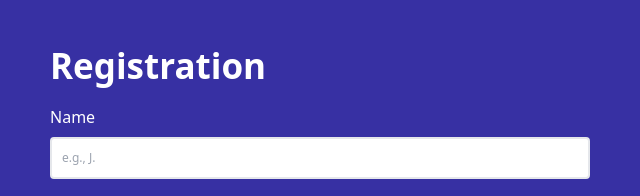
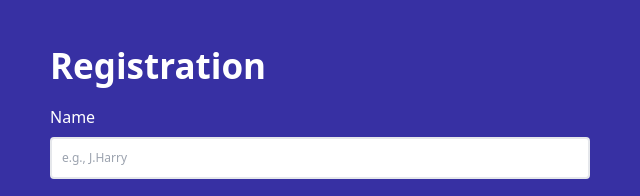
Before and after one commit to suranga97/Stay-At-Home, a website: page index.html in a window 1280 px wide. Shown: the part 4500-4696 px from the top of the page, 590-1230 px from the left. Drawn offline with nearby package versions, Linux system fonts and the light colour scheme.

Commit message:
index.html

```diff
--- a/index.html
+++ b/index.html
@@ -247,7 +247,7 @@
         <form id="form" action="/" class="flex flex-col ">
                 <div class="flex flex-col w-full pt-3 pb-2 ">
                     <label class="pb-2 text-[16px] text-white" for="FullName">Name</label>
-                    <input class="border-solid border-2 rounded-[4px] text-[12px] p-[10px]" required type="text" placeholder="e.g., J." id="fullname" name="FullName">
+                    <input class="border-solid border-2 rounded-[4px] text-[12px] p-[10px]" required type="text" placeholder="e.g., J.Harry" id="fullname" name="FullName">
                 </div>
                 <!-- <div class="flex flex-col w-full pt-3 pb-2">
                     <label class="pb-2 text-[16px] text-white" for="Username">User Name</label>
```
